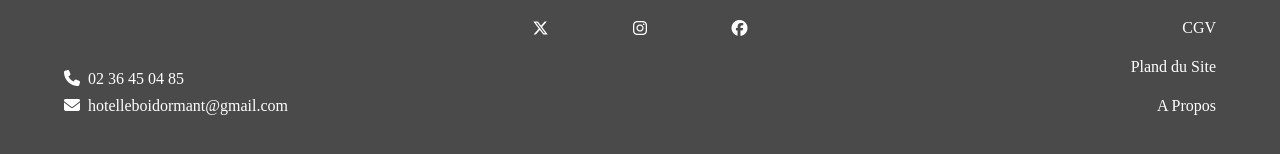
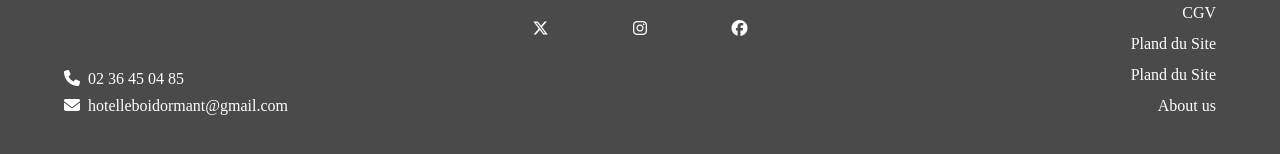
Before and after one commit to Marcones-g/hotel-bois-dormant, a plain HTML site: page chambre.html in a window 1280 px wide. Shown: the part 2126-2280 px from the top of the page. Drawn offline with nearby package versions, Linux system fonts and the light colour scheme; a web font is replaced by a local one.

Commit message:
modif footer

```diff
--- a/chambre.html
+++ b/chambre.html
@@ -210,7 +210,8 @@
                     <a href="" class="footer_nav_link">Contact</a>
                     <a href="" class="footer_nav_link">CGV</a>
                     <a href="" class="footer_nav_link">Pland du Site</a>
-                    <a href="" class="footer_nav_link">A Propos</a>
+                    <a href="" class="footer_nav_link">Pland du Site</a>
+                    <a href="" class="footer_nav_link">About us</a>
                 </nav>
         </footer>
         <script src="https://cdn.jsdelivr.net/npm/bootstrap@5.3.3/dist/js/bootstrap.bundle.min.js"
```
